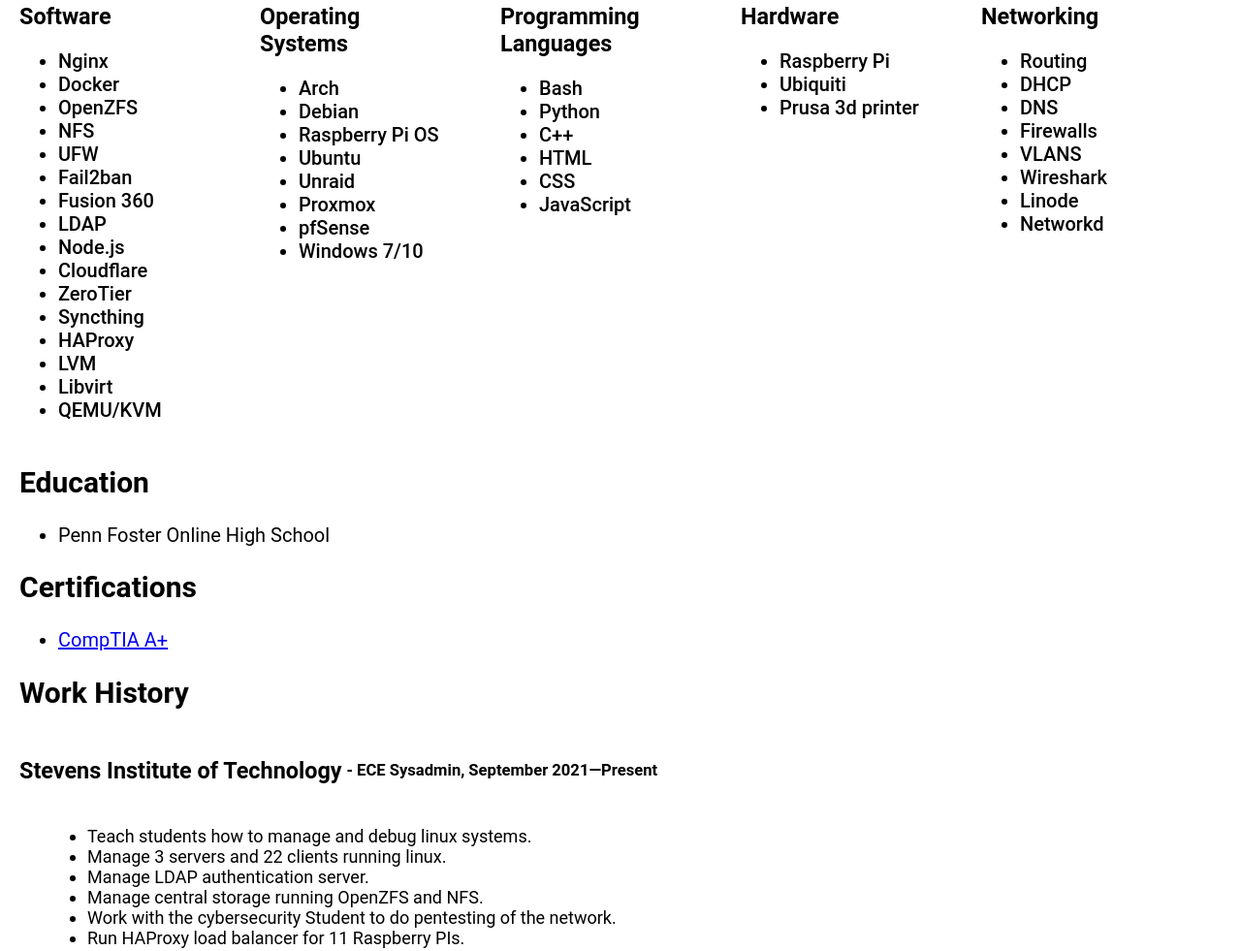
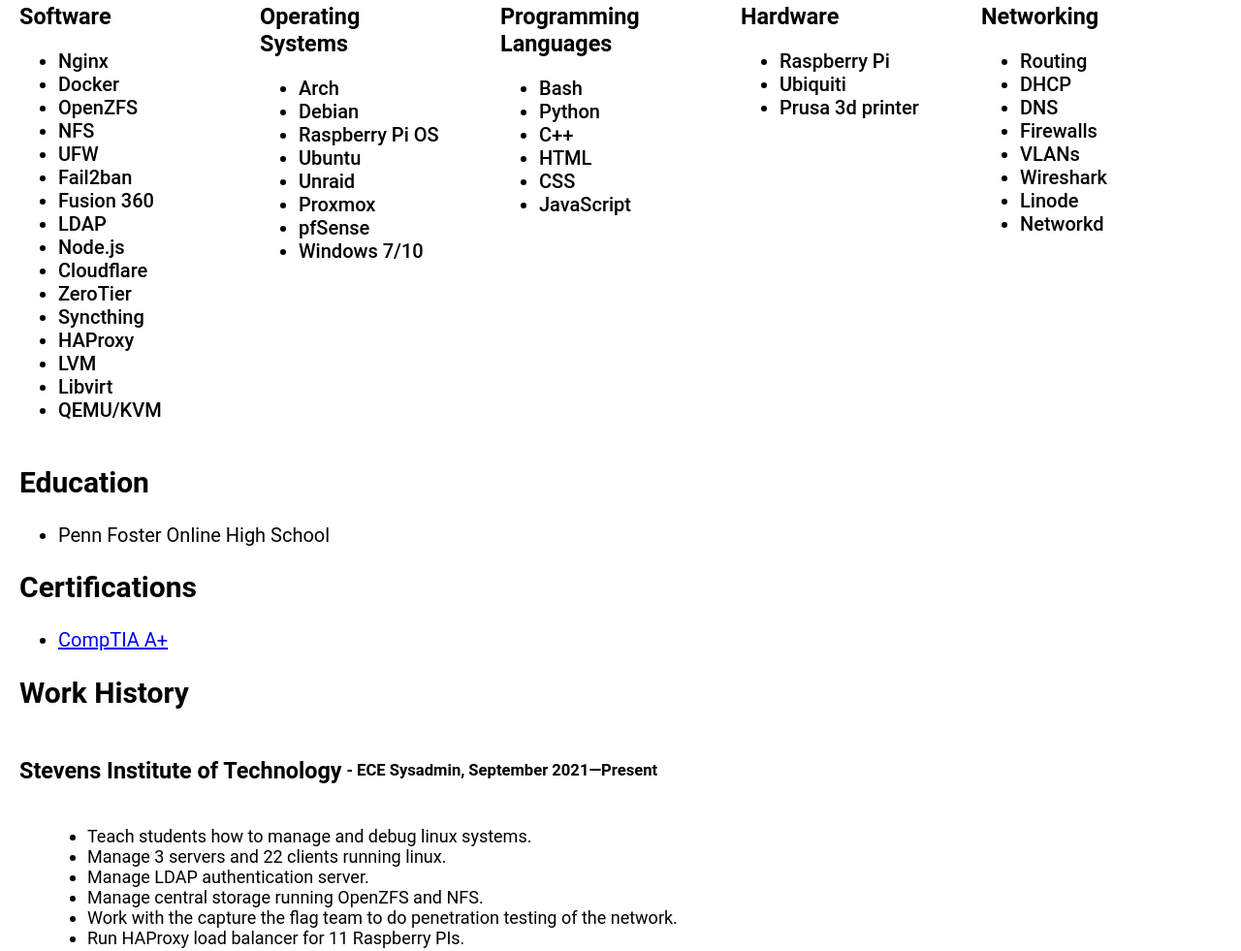
Before and after one commit to RichieCahill/Website, a website: page resume.html in a window 1280 px wide. Shown: the part 203-1184 px from the top of the page at 97% size. Drawn offline with Linux system fonts and the light colour scheme.

Commit message:
Updated resume.html

```diff
--- a/resume.html
+++ b/resume.html
@@ -103,7 +103,7 @@
               <li>DHCP</li>
               <li>DNS</li>
               <li>Firewalls</li>
-              <li>VLANS</li>
+              <li>VLANs</li>
               <li>Wireshark</li>
               <li>Linode</li>
               <li>Networkd</li>
@@ -142,7 +142,7 @@
               <li>Manage 3 servers and 22 clients running linux.</li>
               <li>Manage LDAP authentication server.</li>
               <li>Manage central storage running OpenZFS and NFS.</li>
-              <li>Work with the cybersecurity Student to do pentesting of the network.</li>
+              <li>Work with the capture the flag team to do penetration testing of the network.</li>
               <li>Run HAProxy load balancer for 11 Raspberry PIs.</li>
             </ul>
           </div>
```
